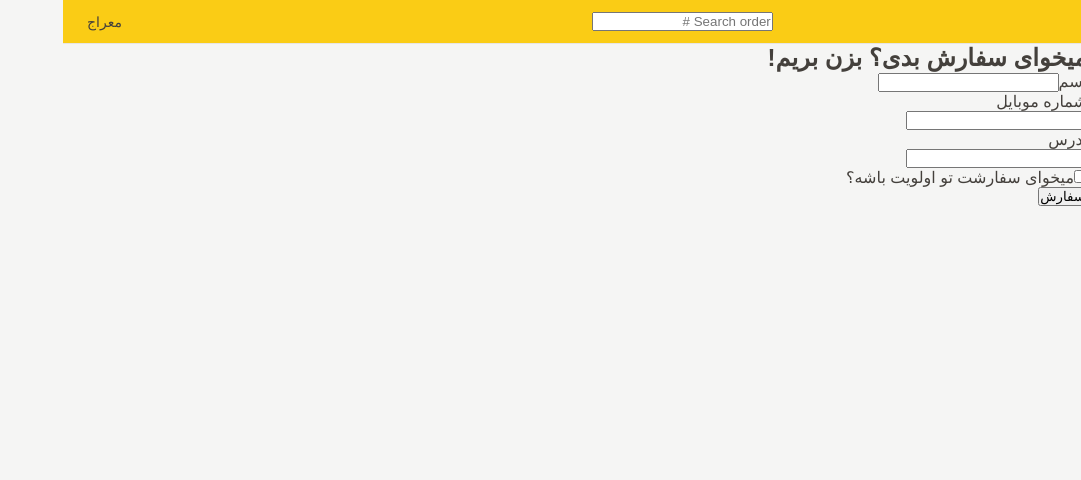
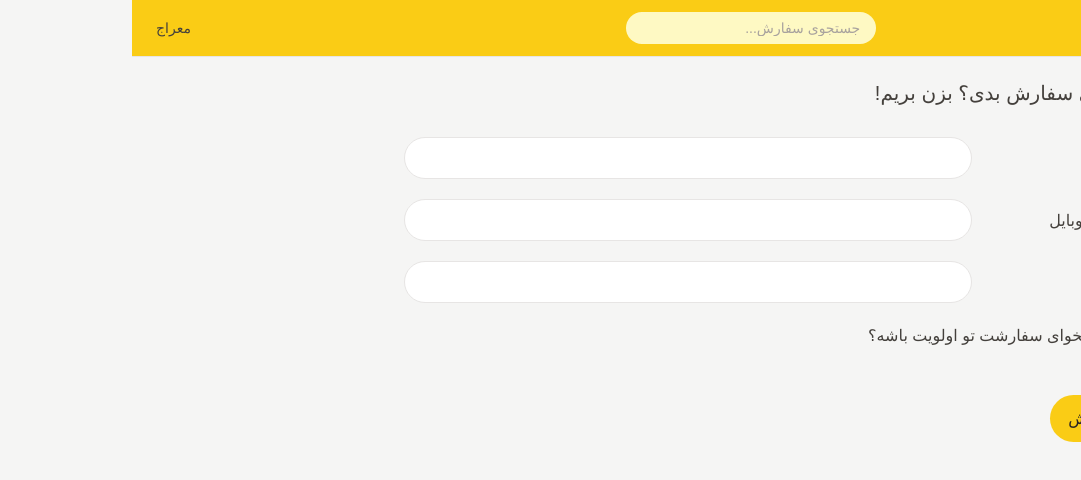
Before and after one commit to merajparsazad/modern-fastfood, a React (Vite) app: page /order/new in a window 1280 px wide. Shown: the top 480 px of the page, without its empty margins (199-1280 px from the left). Built offline with nearby package versions, Linux system fonts and the light colour scheme.

Commit message:
Style order components: Order, CreateOrder, OrderItem and SearchOrder

```diff
--- a/src/features/order/CreateOrder.jsx
+++ b/src/features/order/CreateOrder.jsx
@@ -1,6 +1,10 @@
 // import { useState } from "react";
 
 import { Form, useActionData, useNavigation } from "react-router-dom";
+import styled from "styled-components";
+import Input from "../../ui/Input";
+import Button from "../../ui/Button";
+import media from "../../utils/media-queries";
 
 const fakeCart = [
   {
@@ -26,6 +30,75 @@ const fakeCart = [
   },
 ];
 
+const StyledCreateOrder = styled.div`
+  padding: 24px 16px;
+
+  & h2 {
+    font-size: 20px;
+    font-weight: 500;
+    margin-bottom: 32px;
+  }
+`;
+
+const StyledForm = styled(Form)`
+  & > div {
+    display: flex;
+    gap: 8px;
+    flex-direction: column;
+    margin-bottom: 20px;
+
+    ${media.sm`
+      flex-direction: row;
+      align-items: center;
+    `}
+
+    & label {
+      ${media.sm`
+        flex-basis:160px;
+      `}
+    }
+
+    & div {
+      flex-grow: 1;
+
+      & p {
+        font-size: 12px;
+        margin-top: 8px;
+        color: #bd0000;
+        background-color: #fdc2c2;
+        padding: 8px 10px;
+        border-radius: 9999px;
+      }
+    }
+  }
+
+  & > div:nth-child(4) {
+    align-items: center;
+    flex-direction: row;
+    gap: 20px;
+    margin-bottom: 48px;
+    white-space: nowrap;
+
+    & label {
+      font-weight: 500;
+    }
+  }
+`;
+
+const Checkbox = styled.input`
+  width: 24px;
+  height: 24px;
+  accent-color: var(--color-yellow-400);
+  border: none;
+  border-radius: 4px;
+  box-shadow: 0 0 0 0 var(--color-yellow-400);
+  transition: all 0.3s ease-in;
+
+  &:focus {
+    box-shadow: 0 0 0 2px white, 0 0 0 4px var(--color-yellow-400);
+  }
+`;
+
 function CreateOrder() {
   const navigation = useNavigation();
   const isSubmitting = navigation.state === "submitting";
@@ -37,33 +110,35 @@ function CreateOrder() {
   console.log(cart);
 
   return (
-    <div>
+    <StyledCreateOrder>
       <h2>میخوای سفارش بدی؟ بزن بریم!</h2>
 
       {/* <Form method="POST" action="/order/new"> */}
-      <Form method="POST">
+      <StyledForm method="POST">
         <div>
           <label>اسم</label>
-          <input type="text" name="customer" required />
+          <div>
+            <Input type="text" name="customer" required />
+          </div>
         </div>
 
         <div>
           <label>شماره موبایل</label>
           <div>
-            <input type="tel" name="phone" required />
+            <Input type="tel" name="phone" required />
+            {formErrors?.phone && <p>{formErrors.phone}</p>}
           </div>
-          {formErrors?.phone && <p>{formErrors.phone}</p>}
         </div>
 
         <div>
           <label>ادرس</label>
           <div>
-            <input type="text" name="address" required />
+            <Input type="text" name="address" required />
           </div>
         </div>
 
         <div>
-          <input
+          <Checkbox
             type="checkbox"
             name="priority"
             id="priority"
@@ -76,12 +151,12 @@ function CreateOrder() {
         <div>
           {/* ارسال اطلاعات cart با فرمت جیسون به سرور */}
           <input type="hidden" name="cart" value={JSON.stringify(cart)} />
-          <button disabled={isSubmitting}>
+          <Button disabled={isSubmitting}>
             {isSubmitting ? "در حال سفارش..." : "سفارش"}
-          </button>
+          </Button>
         </div>
-      </Form>
-    </div>
+      </StyledForm>
+    </StyledCreateOrder>
   );
 }
 
--- a/src/features/order/Order.jsx
+++ b/src/features/order/Order.jsx
@@ -2,29 +2,111 @@
 
 import { useLoaderData } from "react-router-dom";
 import { calcMinutesLeft, formatDate } from "../../utils/helpers";
+import styled from "styled-components";
+import OrderItem from "./OrderItem";
+
+const StyledOrder = styled.div`
+  padding: 24px 16px;
+  display: flex;
+  flex-direction: column;
+  gap: 32px 0;
+
+  & h2 {
+    font-size: 20px;
+    font-weight: 500;
+  }
+
+  & > div:first-child {
+    display: flex;
+    align-items: center;
+    justify-content: space-between;
+    flex-wrap: wrap;
+    gap: 8px;
+
+    & div {
+      display: flex;
+      align-items: center;
+      gap: 0 8px;
+
+      & span:first-child {
+        padding: 5px 8px;
+        font-size: 14px;
+        font-weight: 500;
+        background-color: red;
+        color: #ffe8e8;
+        border-radius: 9999px;
+      }
+
+      & span:last-child {
+        padding: 5px 8px;
+        font-size: 14px;
+        font-weight: 500;
+        background-color: #00cf00;
+        color: #e8ffea;
+        border-radius: 9999px;
+      }
+    }
+  }
+
+  & > div:nth-child(2) {
+    display: flex;
+    align-items: center;
+    justify-content: space-between;
+    flex-wrap: wrap;
+    gap: 8px;
+    background-color: var(--color-stone-200);
+    padding: 20px 24px;
+
+    & p:first-child {
+      font-weight: 500;
+    }
+
+    & p:last-child {
+      font-size: 14px;
+      color: var(--color-stone-500);
+    }
+  }
+
+  & > div:last-child {
+    display: flex;
+    flex-direction: column;
+    gap: 8px 0;
+    background-color: var(--color-stone-200);
+    padding: 20px 24px;
+
+    & p:not(:last-child) {
+      font-size: 14px;
+      font-weight: 500;
+      color: var(--color-stone-600);
+    }
+    & p:last-child {
+      font-weight: 500;
+    }
+  }
+`;
 
 function Order() {
   const order = useLoaderData();
 
   const {
-    // id,
+    id,
     status,
     priority,
     priorityPrice,
     orderPrice,
     estimatedDelivery,
-    // cart,
+    cart,
   } = order;
   const deliveryIn = calcMinutesLeft(estimatedDelivery);
 
   return (
-    <div>
+    <StyledOrder>
       <div>
-        <h2>Status</h2>
+        <h2>وضعیت سفارش #{id}</h2>
 
         <div>
-          {priority && <span>اولویت</span>}
-          <span>{status} سفارش</span>
+          {priority && <span>دارای اولویت</span>}
+          <span>سفارش: {status}</span>
         </div>
       </div>
 
@@ -37,12 +119,18 @@ function Order() {
         <p>(میانگین زمان تحویل: {formatDate(estimatedDelivery)})</p>
       </div>
 
+      <ul>
+        {cart.map((item) => (
+          <OrderItem item={item} key={item.id} />
+        ))}
+      </ul>
+
       <div>
-        <p>بهای پیتزا: {orderPrice}</p>
-        {priority && <p>بهای اولویت: {priorityPrice}</p>}
-        <p>بهای تمام شده: {orderPrice + priorityPrice}</p>
+        <p>بهای پیتزا: {orderPrice}$</p>
+        {priority && <p>بهای اولویت: {priorityPrice}$</p>}
+        <p>بهای تمام شده: {orderPrice + priorityPrice}$</p>
       </div>
-    </div>
+    </StyledOrder>
   );
 }
 
--- a/src/features/order/OrderItem.jsx
+++ b/src/features/order/OrderItem.jsx
@@ -1,15 +1,40 @@
+import styled from "styled-components";
+
+const StyledOrderItem = styled.li`
+  border-bottom: 1px solid var(--color-stone-200);
+  padding: 12px 0;
+
+  & div {
+    display: flex;
+    justify-content: space-between;
+    align-items: center;
+    font-size: 14px;
+    gap: 16px;
+
+    & p:first-child {
+      & span {
+        font-weight: 500;
+      }
+    }
+
+    & p:last-child {
+      font-weight: 500;
+    }
+  }
+`;
+
 function OrderItem({ item }) {
   const { quantity, name, totalPrice } = item;
 
   return (
-    <li>
+    <StyledOrderItem>
       <div>
         <p>
           <span>{quantity}&times;</span> {name}
         </p>
-        <p>{totalPrice}</p>
+        <p>${totalPrice}</p>
       </div>
-    </li>
+    </StyledOrderItem>
   );
 }
 
--- a/src/features/order/SearchOrder.jsx
+++ b/src/features/order/SearchOrder.jsx
@@ -1,5 +1,35 @@
 import { useState } from "react";
 import { useNavigate } from "react-router-dom";
+import styled from "styled-components";
+import media from "../../utils/media-queries";
+
+const Input = styled.input`
+  width: 110px;
+  border-radius: 9999px;
+  padding: 8px 16px;
+  font-size: 14px;
+  border: none;
+  background-color: var(--color-yellow-100);
+  outline: 0;
+  outline-offset: 2px;
+  transition: all 0.3s ease-in;
+
+  &::placeholder {
+    color: var(--color-stone-400);
+  }
+
+  &:focus {
+    box-shadow: 0 0 0 2px var(--color-yellow-500);
+  }
+
+  ${media.sm`
+    width: 250px;
+
+    &:focus {
+    width: 300px;
+  }
+  `}
+`;
 
 function SearchOrder() {
   const [query, setQuery] = useState("");
@@ -14,8 +44,8 @@ function SearchOrder() {
 
   return (
     <form onSubmit={handleSubmit}>
-      <input
-        placeholder="Search order #"
+      <Input
+        placeholder="جستجوی سفارش..."
         type="search"
         value={query}
         onChange={(e) => setQuery(e.target.value)}
```
